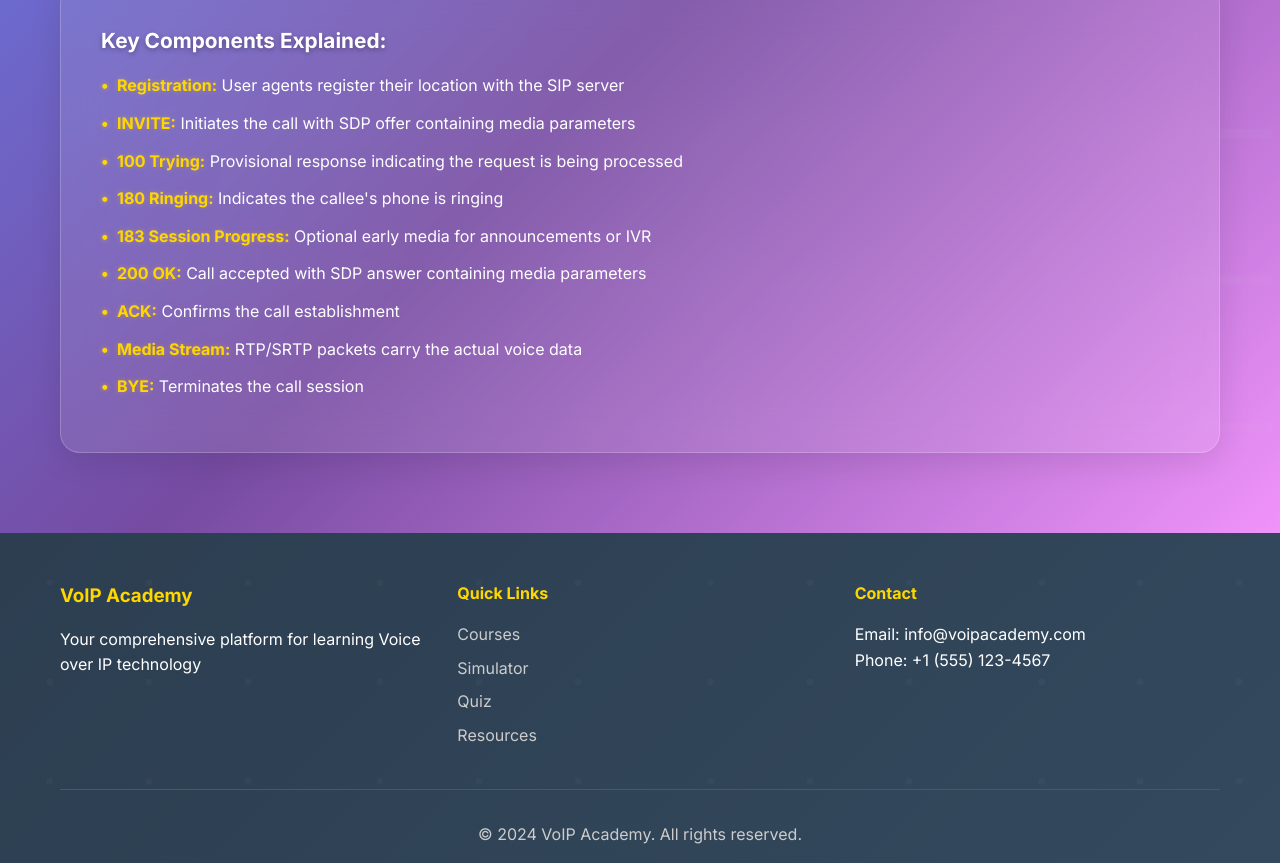
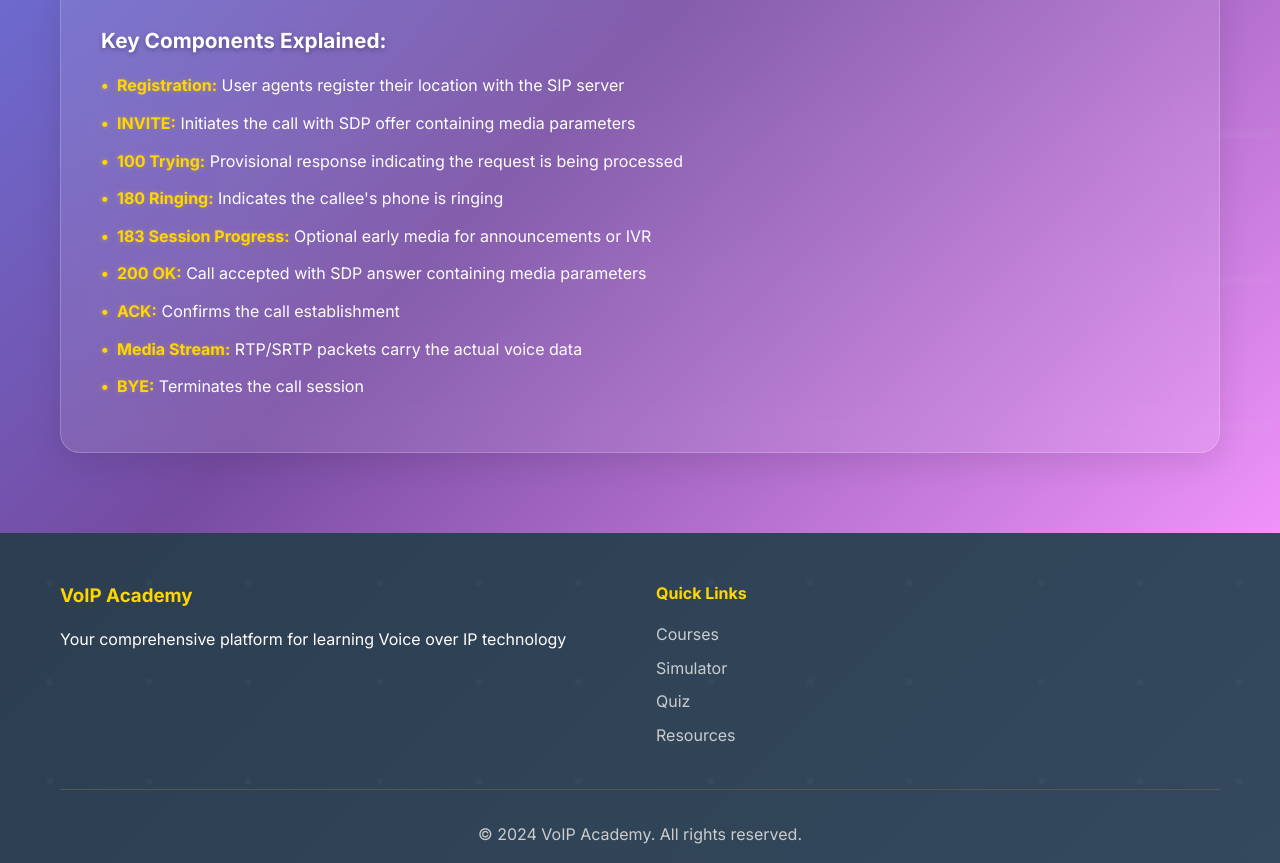
Before and after one commit to pythagoras-19/voip, a website: page index.html in a window 1280 px wide. Shown: the part 4147-5010 px from the top of the page. Drawn offline with Linux system fonts and the light colour scheme; a script that the page names is missing.

Commit message:
Remove contact section from footer banner

```diff
--- a/index.html
+++ b/index.html
@@ -290,11 +290,7 @@ sequenceDiagram
                         <li><a href="resources.html">Resources</a></li>
                     </ul>
                 </div>
-                <div class="footer-section">
-                    <h4>Contact</h4>
-                    <p>Email: info@voipacademy.com</p>
-                    <p>Phone: +1 (555) 123-4567</p>
-                </div>
+
             </div>
             <div class="footer-bottom">
                 <p>&copy; 2024 VoIP Academy. All rights reserved.</p>
```
